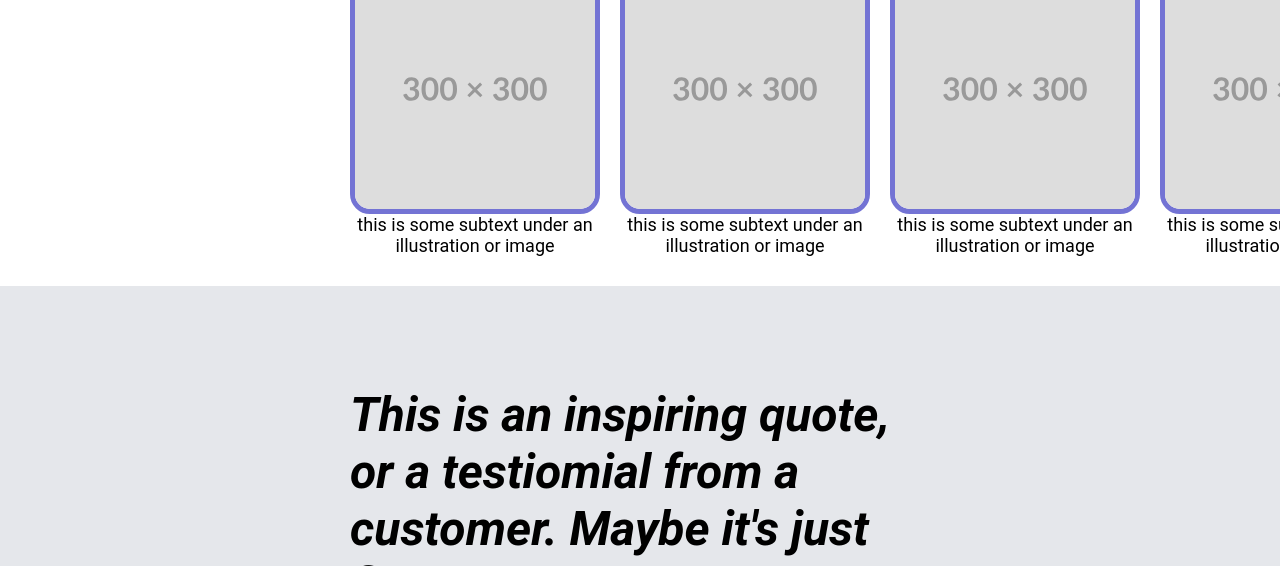
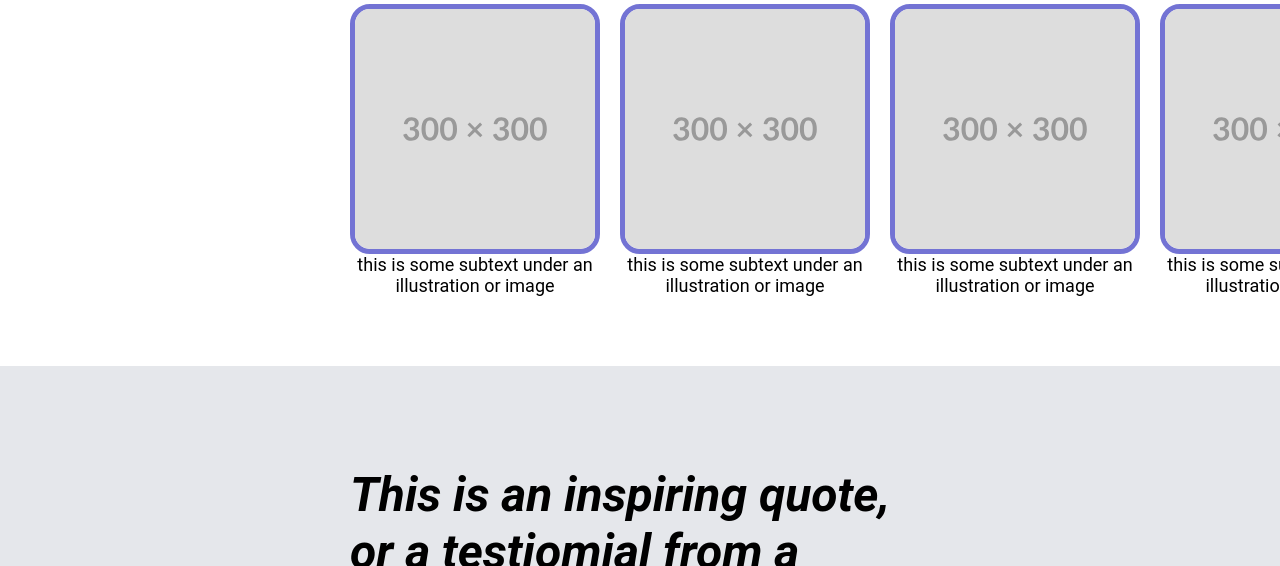
Before and after one commit to adam5192/landing-page, a plain HTML site: page index.html in a window 1280 px wide. Shown: the part 770-1336 px from the top of the page. Drawn offline with Linux system fonts and the light colour scheme.

Commit message:
add padding to info card

```diff
--- a/styles.css
+++ b/styles.css
@@ -63,7 +63,7 @@ h1{
     display: flex;
     flex-direction: column;
     text-align: center;
-    padding: 10px 350px;
+    padding: 50px 350px;
 }
 
 .images {
```
